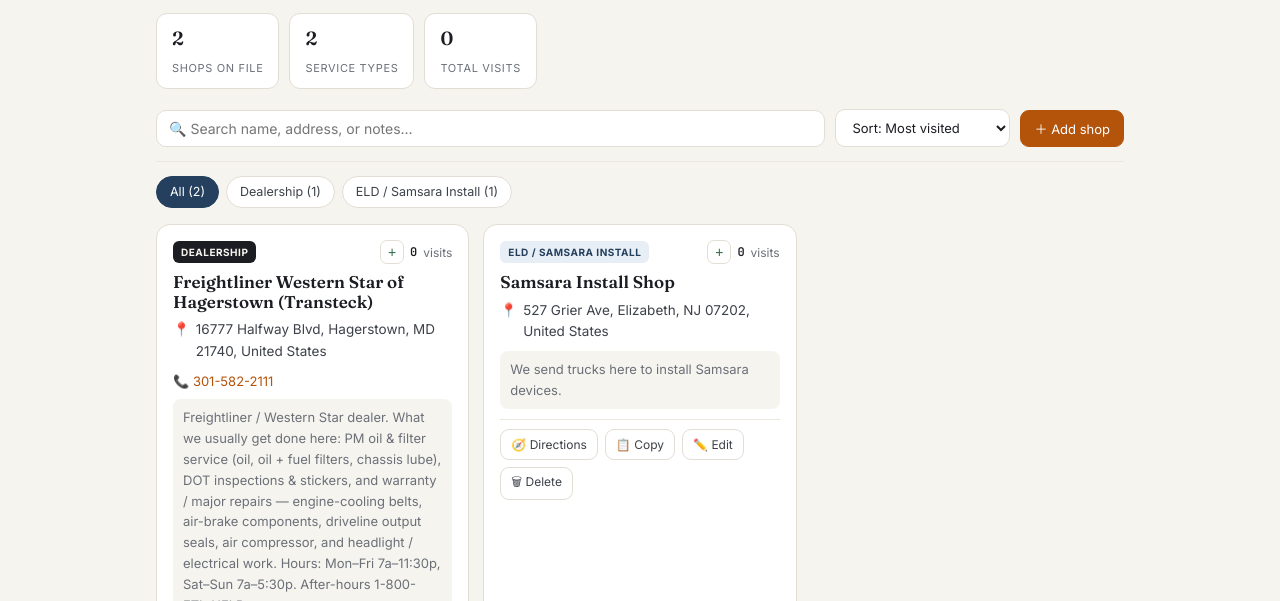
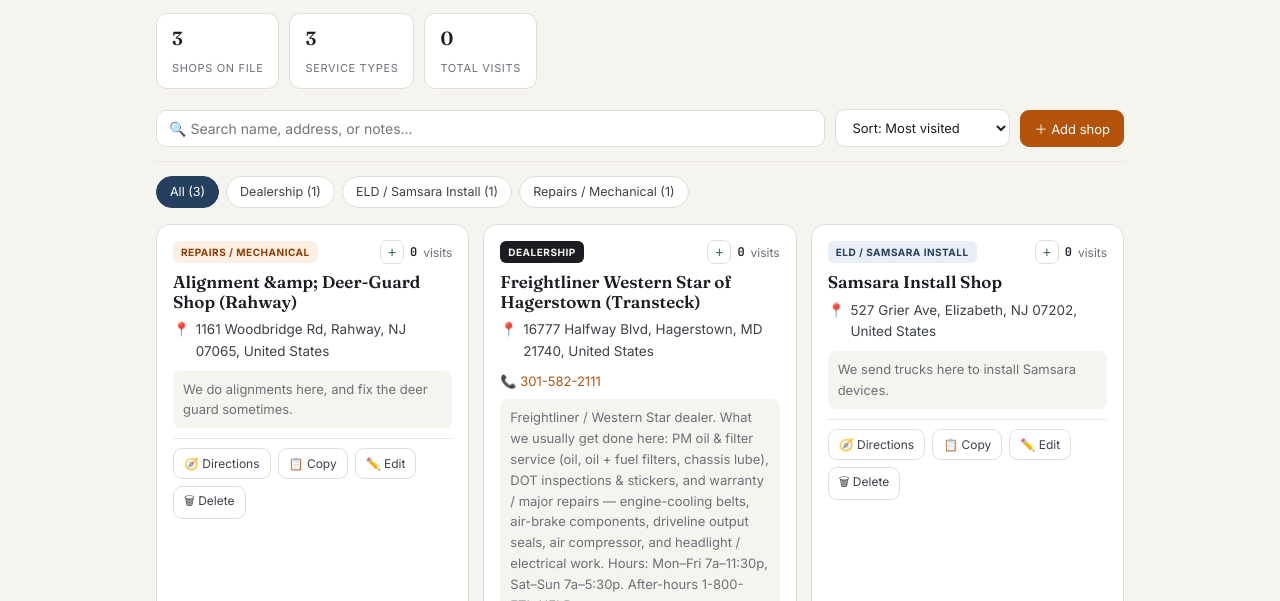
Before and after one commit to adamdispatching-stack/fleet, a website: page shops.html in a window 1280 px wide. Shown: the part 199-800 px from the top of the page. Drawn offline with Linux system fonts and the light colour scheme.

Commit message:
Shops: add Rahway NJ alignment / deer-guard repair shop

```diff
--- a/shops.html
+++ b/shops.html
@@ -178,7 +178,8 @@ a{color:var(--accent);text-decoration:none}a:hover{text-decoration:underline}
   /* code-maintained starter shops — always merged in if the address isn't already saved */
   var SEED=[
     {name:'Samsara Install Shop',cat:'ELD / Samsara Install',addr:'527 Grier Ave, Elizabeth, NJ 07202, United States',phone:'',notes:'We send trucks here to install Samsara devices.',visits:0},
-    {name:'Freightliner Western Star of Hagerstown (Transteck)',cat:'Dealership',addr:'16777 Halfway Blvd, Hagerstown, MD 21740, United States',phone:'301-582-2111',notes:'Freightliner / Western Star dealer. What we usually get done here: PM oil & filter service (oil, oil + fuel filters, chassis lube), DOT inspections & stickers, and warranty / major repairs — engine-cooling belts, air-brake components, driveline output seals, air compressor, and headlight / electrical work. Hours: Mon–Fri 7a–11:30p, Sat–Sun 7a–5:30p. After-hours 1-800-FTL-HELP.',visits:0}
+    {name:'Freightliner Western Star of Hagerstown (Transteck)',cat:'Dealership',addr:'16777 Halfway Blvd, Hagerstown, MD 21740, United States',phone:'301-582-2111',notes:'Freightliner / Western Star dealer. What we usually get done here: PM oil & filter service (oil, oil + fuel filters, chassis lube), DOT inspections & stickers, and warranty / major repairs — engine-cooling belts, air-brake components, driveline output seals, air compressor, and headlight / electrical work. Hours: Mon–Fri 7a–11:30p, Sat–Sun 7a–5:30p. After-hours 1-800-FTL-HELP.',visits:0},
+    {name:'Alignment &amp; Deer-Guard Shop (Rahway)',cat:'Repairs / Mechanical',addr:'1161 Woodbridge Rd, Rahway, NJ 07065, United States',phone:'',notes:'We do alignments here, and fix the deer guard sometimes.',visits:0}
   ];
 
   var shops=LS.get(KEY,null);
```
